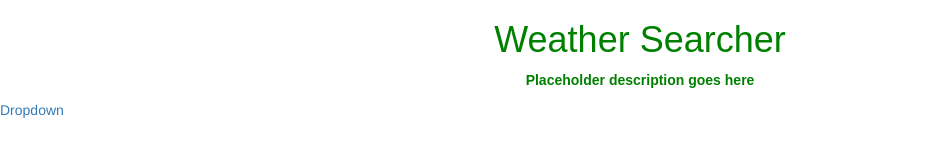
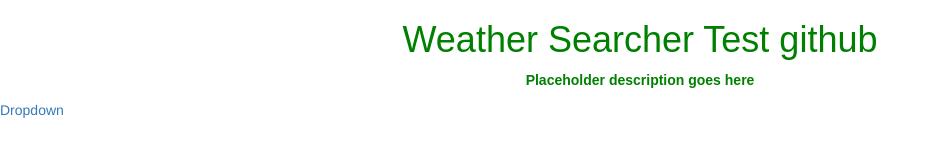
Before and after one commit to Humbis/msa-weather-app, a website: page index.html in a window 1280 px wide. Shown: the whole page, without its empty margins (0-938 px from the left). Drawn offline with nearby package versions, Linux system fonts and the light colour scheme; no server answers.

Commit message:
testing if github repo is working

```diff
--- a/index.html
+++ b/index.html
@@ -12,7 +12,7 @@
 
   <body>
     <div id="mainContainer">
-        <h1>Weather Searcher</h1>
+        <h1>Weather Searcher Test github</h1>
         <p id="weatherRaw">Placeholder description goes here</p>
     </div>
     <ul class="menu">
```
